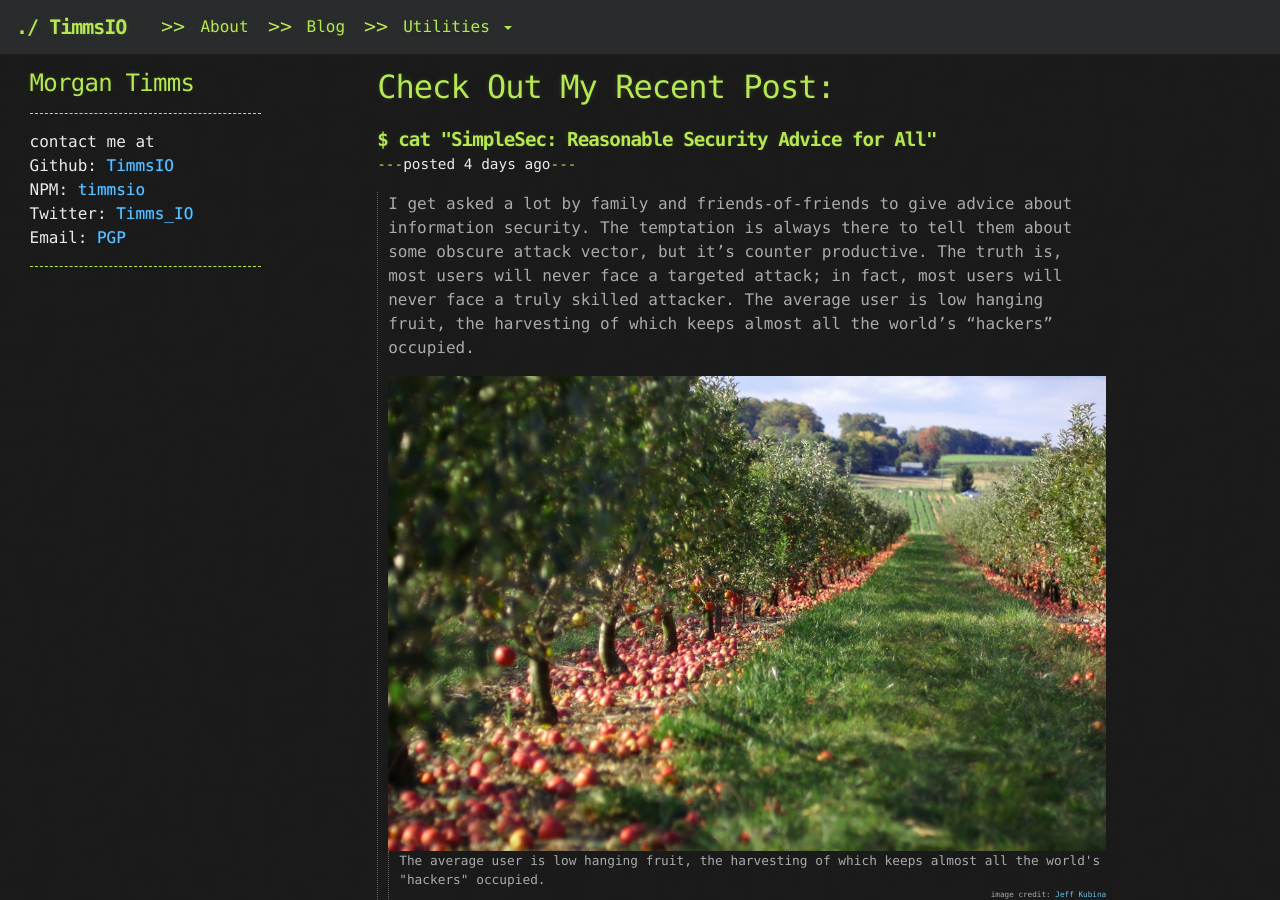
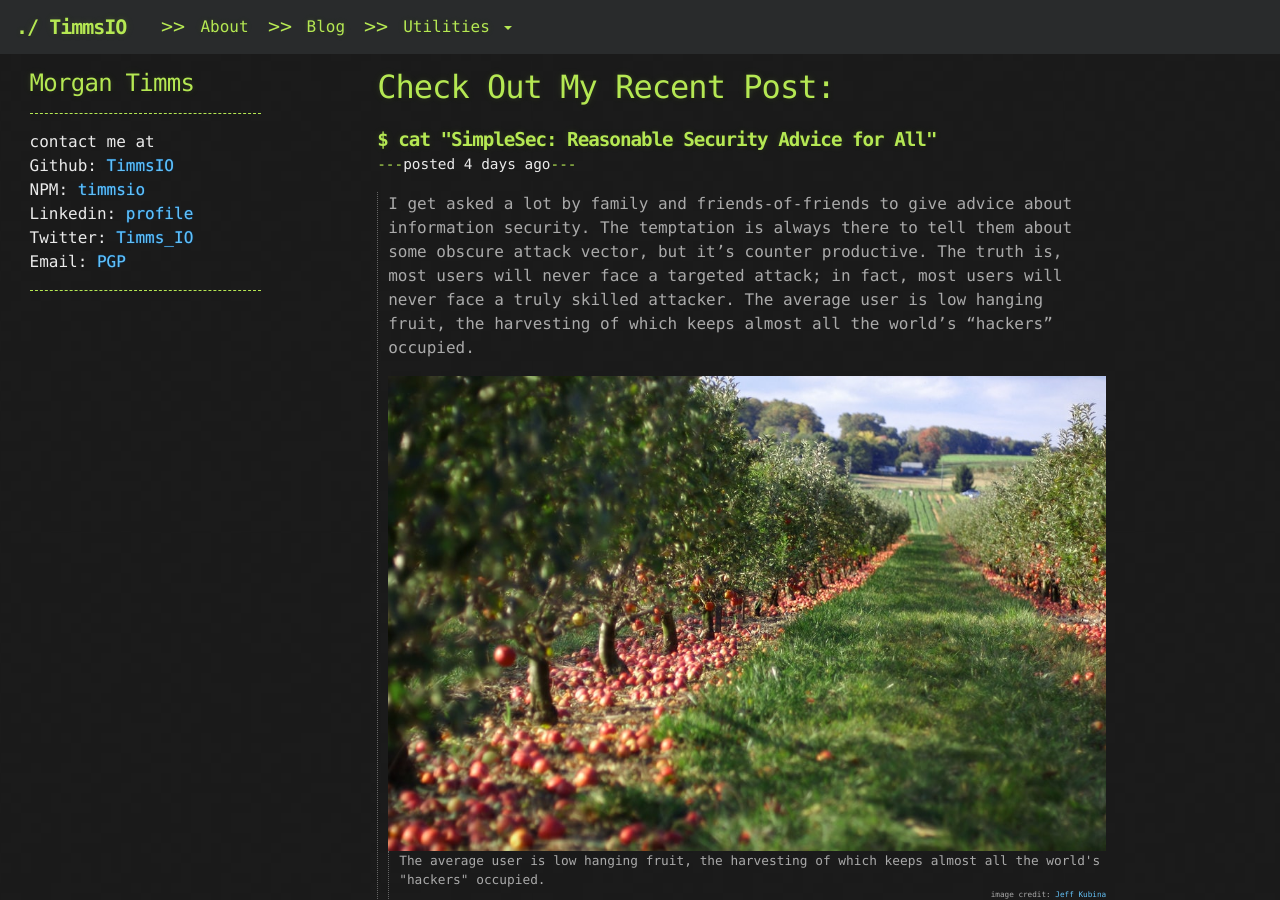
Before and after one commit to TimmsIO/timmsio.github.io, a Jekyll site: the page built from index.md, in a window 1280 px wide and 900 px high. Built offline with Jekyll 4.4.1, drawn with Linux system fonts in a browser that asks for light colours; nearby versions of some CDN libraries.

Commit message:
adding linkedin to contacts

```diff
--- a/_includes/contactPanel.md
+++ b/_includes/contactPanel.md
@@ -1,6 +1,8 @@
 Github: [TimmsIO][gh]
 
 NPM: [timmsio][npm]
+
+Linkedin: [profile][linkedin]
 
 Twitter: [Timms_IO][twitter]
 
@@ -9,4 +11,5 @@ Email: [PGP][pgp]
 [pgp]: https://keybase.io/tiosect/pgp_keys.asc?fingerprint=2d9e64bbbb175f2170b9dd27cae7077e73d32925 "PGP key"
 [gh]: https://github.com/TimmsIO "My github account"
 [npm]: https://www.npmjs.com/~timmsio "My NPM account"
-[twitter]: https://twitter.com/Timms_IO
+[twitter]: https://twitter.com/Timms_IO "My twitter profile"
+[linkedin]: https://au.linkedin.com/in/morgan-timms-879354144 "My linkedin profile"
```
